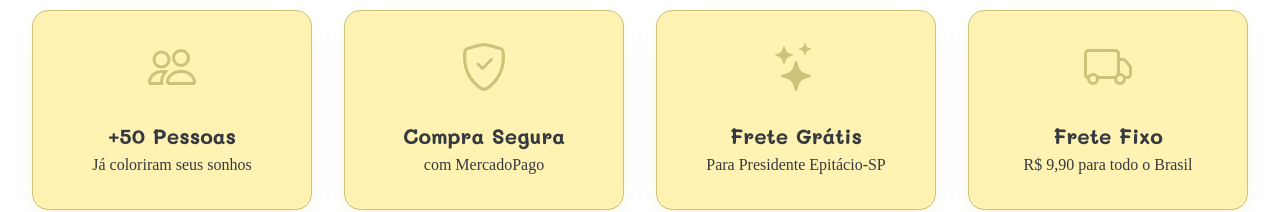
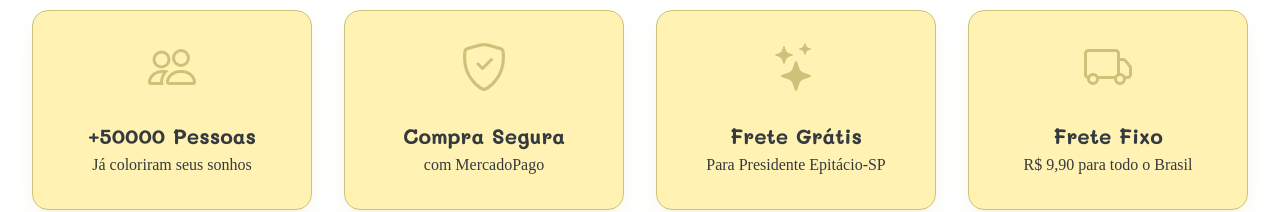
Before and after one commit to gsPatrick/doodledreams-frontend, a Next.js app: page / in a window 1280 px wide. Shown: the part 1080-1292 px from the top of the page. Built offline with nearby package versions, Linux system fonts and the light colour scheme; no server answers.

Commit message:
Update TrustBar.js

```diff
--- a/src/components/TrustBar/TrustBar.js
+++ b/src/components/TrustBar/TrustBar.js
@@ -11,7 +11,7 @@ const trustData = [
   {
     id: 'clients',
     icon: <BsPeople />,
-    text: "+50 Pessoas",
+    text: "+50000 Pessoas",
     subtext: "Já coloriram seus sonhos"
   },
   {
```
